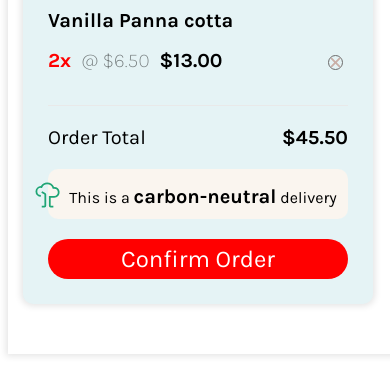
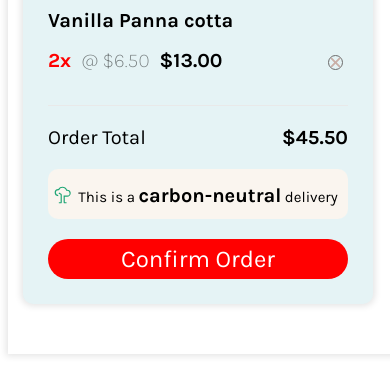
Before and after one commit to Passy-dev/myproject2, a plain HTML site: page index.html in a window 390 px wide. Shown: the part 5705-6075 px from the top of the page. Drawn offline with nearby package versions, Linux system fonts and the light colour scheme.

Commit message:
Add styles for carbon-neutral images and headings

```diff
--- a/styles/cardsyle.css
+++ b/styles/cardsyle.css
@@ -327,6 +327,18 @@ a{
     width: 300px;
 
    }
+   .carbon-neutral img{
+    width: 20px;
+    position: relative;
+    left:-135px;
+
+   }
+   .carbon-neutral h3{
+    position: relative;
+    left: 10px;
+    font-size:15px;
+    ;
+   }
 
    .card:hover{
     padding: 10px;
```
